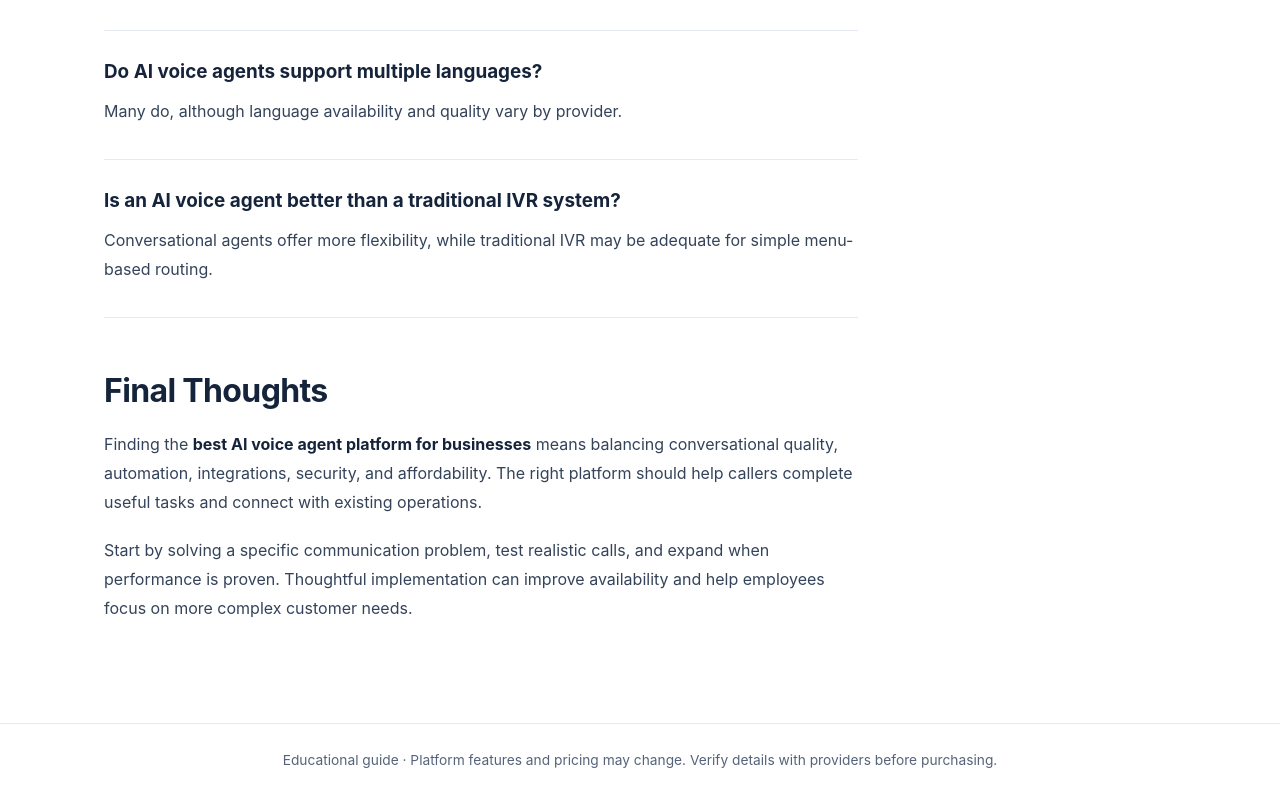
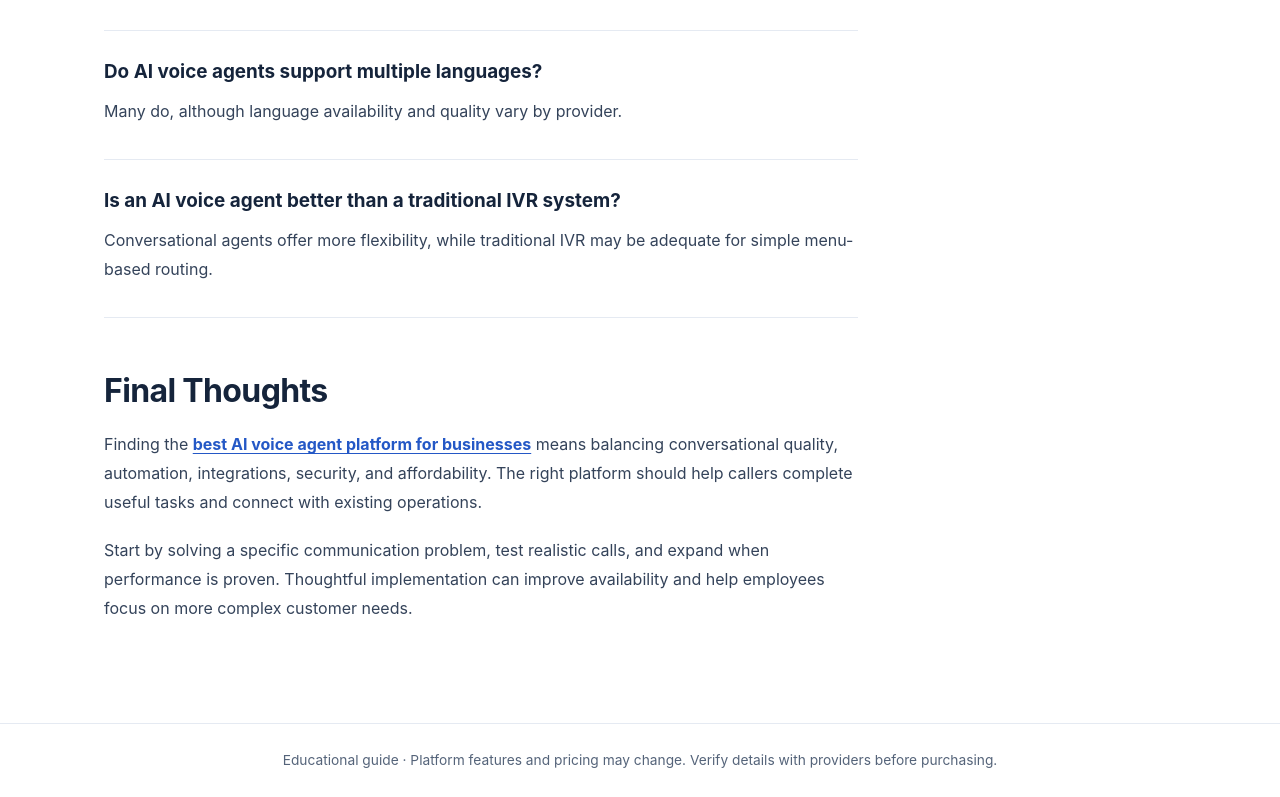
Before and after one commit to bestaivoiceagents/best-ai-voice-agent-platform-for-businesses, a plain HTML site: page index.html in a window 1280 px wide. Shown: the part 9031-9828 px from the top of the page. Drawn offline with Linux system fonts and the light colour scheme.

Commit message:
Update and rename best-ai-voice-agent-platform-for-businesses-clean.html to index.html

```diff
--- a/best-ai-voice-agent-platform-for-businesses-clean.html
+++ b/index.html
@@ -91,7 +91,7 @@
     <div class="faq"><h3>Is an AI voice agent better than a traditional IVR system?</h3><p>Conversational agents offer more flexibility, while traditional IVR may be adequate for simple menu-based routing.</p></div>
 
     <h2 id="final">Final Thoughts</h2>
-    <p>Finding the <strong>best AI voice agent platform for businesses</strong> means balancing conversational quality, automation, integrations, security, and affordability. The right platform should help callers complete useful tasks and connect with existing operations.</p>
+    <p>Finding the <strong><a href="https://bytely.ai/product/ai-assistant">best AI voice agent platform for businesses</a></strong> means balancing conversational quality, automation, integrations, security, and affordability. The right platform should help callers complete useful tasks and connect with existing operations.</p>
     <p>Start by solving a specific communication problem, test realistic calls, and expand when performance is proven. Thoughtful implementation can improve availability and help employees focus on more complex customer needs.</p>
 
   </article><aside class="toc" aria-label="Table of contents"><h2>On this page</h2><nav class="toc-links"><a href="#what-is">What Is an AI Voice Agent?</a><a href="#why-use">Why Businesses Use AI Agents</a><a href="#features">Essential Features</a><a href="#platforms">Popular Platforms</a><a href="#industries">Industry Use Cases</a><a href="#pricing">Pricing</a><a href="#choose">How to Choose</a><a href="#mistakes">Common Mistakes</a><a href="#receptionists">AI vs Human Receptionists</a><a href="#faqs">FAQs</a><a href="#final">Final Thoughts</a></nav></aside></main>
```
